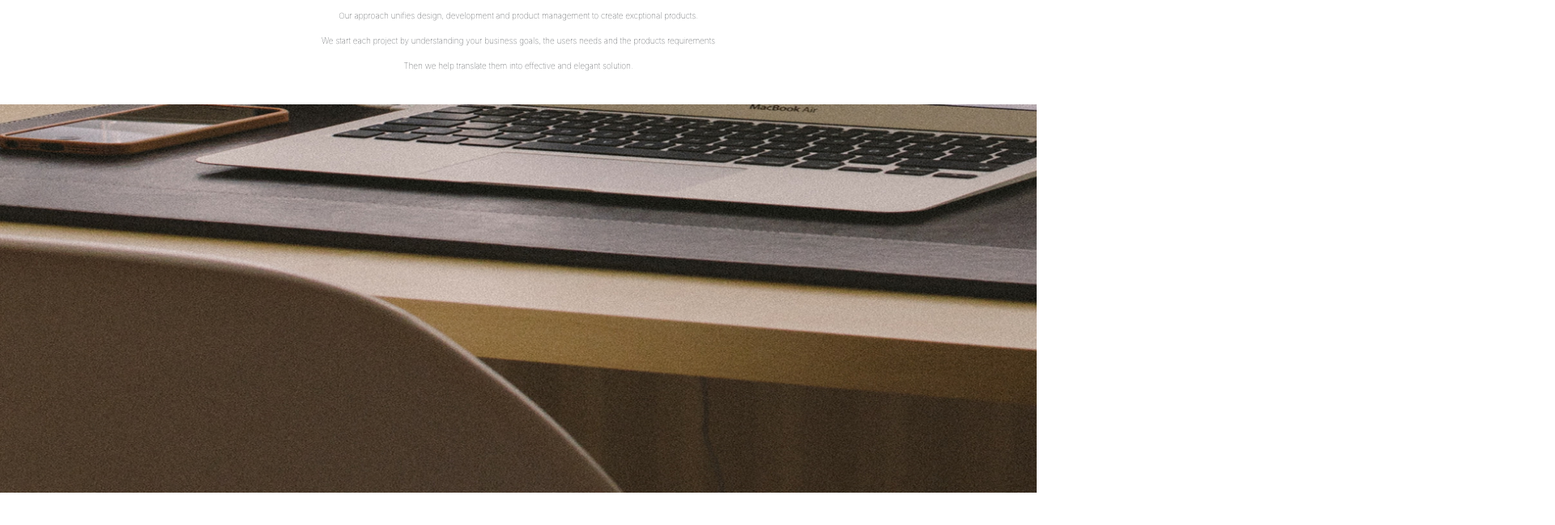
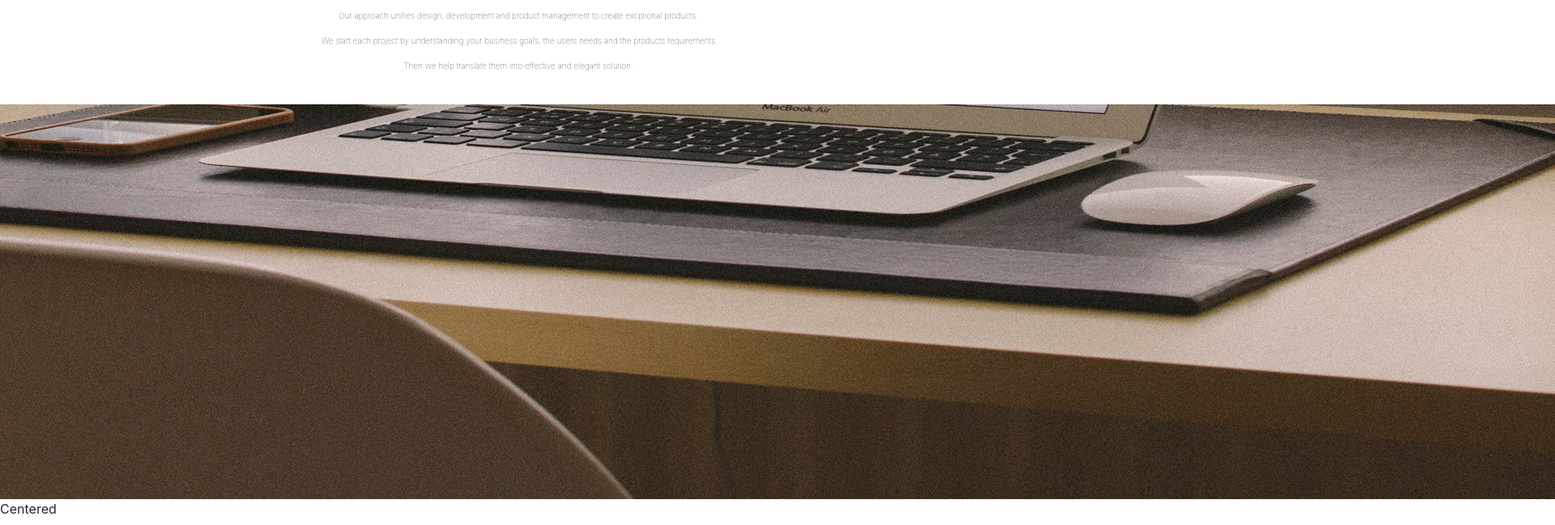
Before and after one commit to ChelRono/DELANI-STUDIO, a plain HTML site: page index.html in a window 1280 px wide. Shown: the part 560-1209 px from the top of the page at 81% size, 1920 px wide, since content can reach past the window. Before the commit the page ends 1177 px from the top, so only its background shows below. Drawn offline with Linux system fonts and the light colour scheme.

Commit message:
added a section header

```diff
--- a/index.html
+++ b/index.html
@@ -29,12 +29,15 @@
             <p> We start each project by understanding your business goals, the users needs and the products requirements</p>
             <p>Then we help translate them into effective  and elegant solution. </p><br>
 
-            <div style="background-image: url(/images/s_image.jpg);
-  background-size: cover; height:480px; padding-top:80px;">
-  </div>
+
+            <div class="container2">
+         <!--    <div style="background-image: url(/images/s_image.jpg);
+  background-size: cover; height:480px; padding-top:80px;"> -->
+          <img src="/images/s_image.jpg" alt="">
+          <div class="centered">Centered</div>
 <h3 class="services"></h3>
 
-
+            </div>
 </body>
 
 </html>
```
Also changed, not shown: css/styles.css (line endings or trailing spaces).
